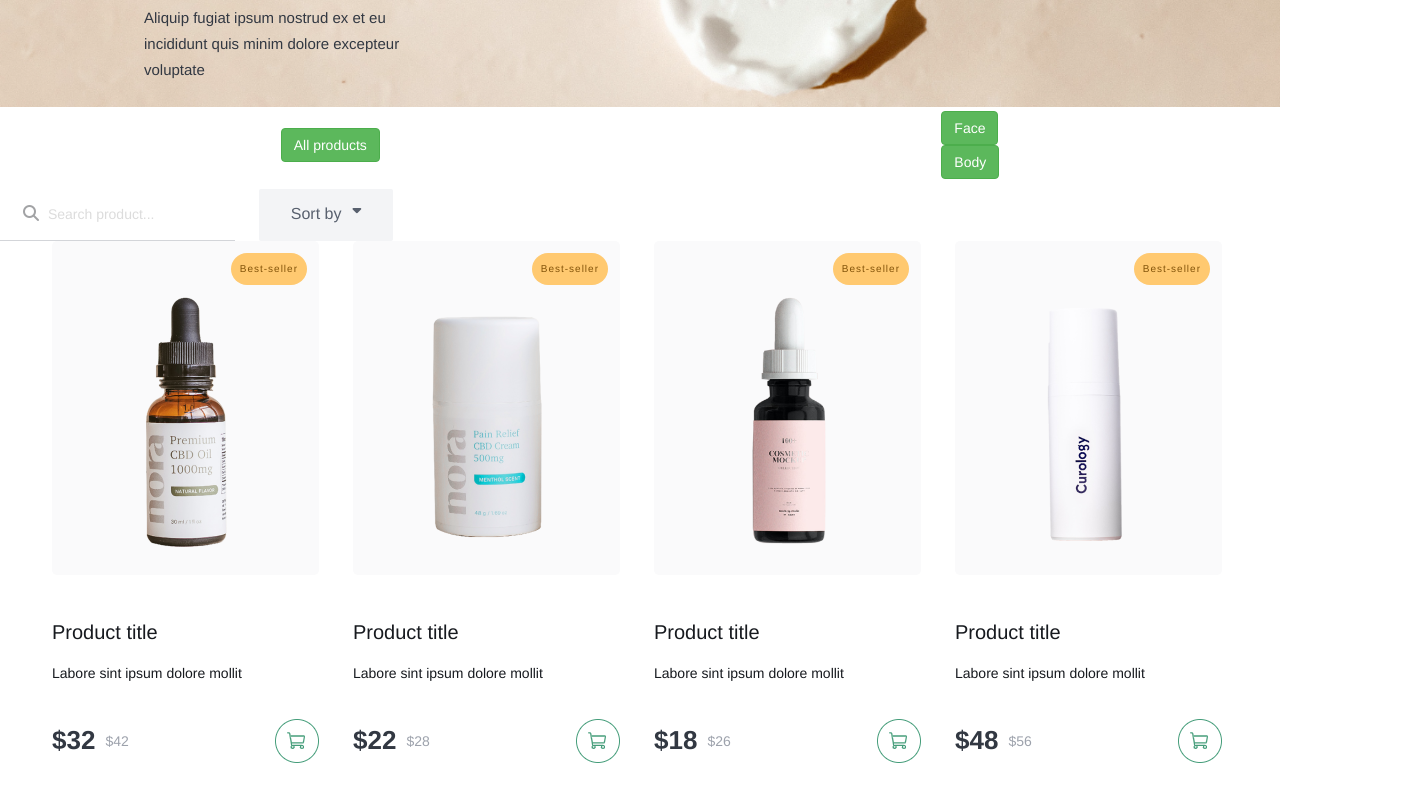
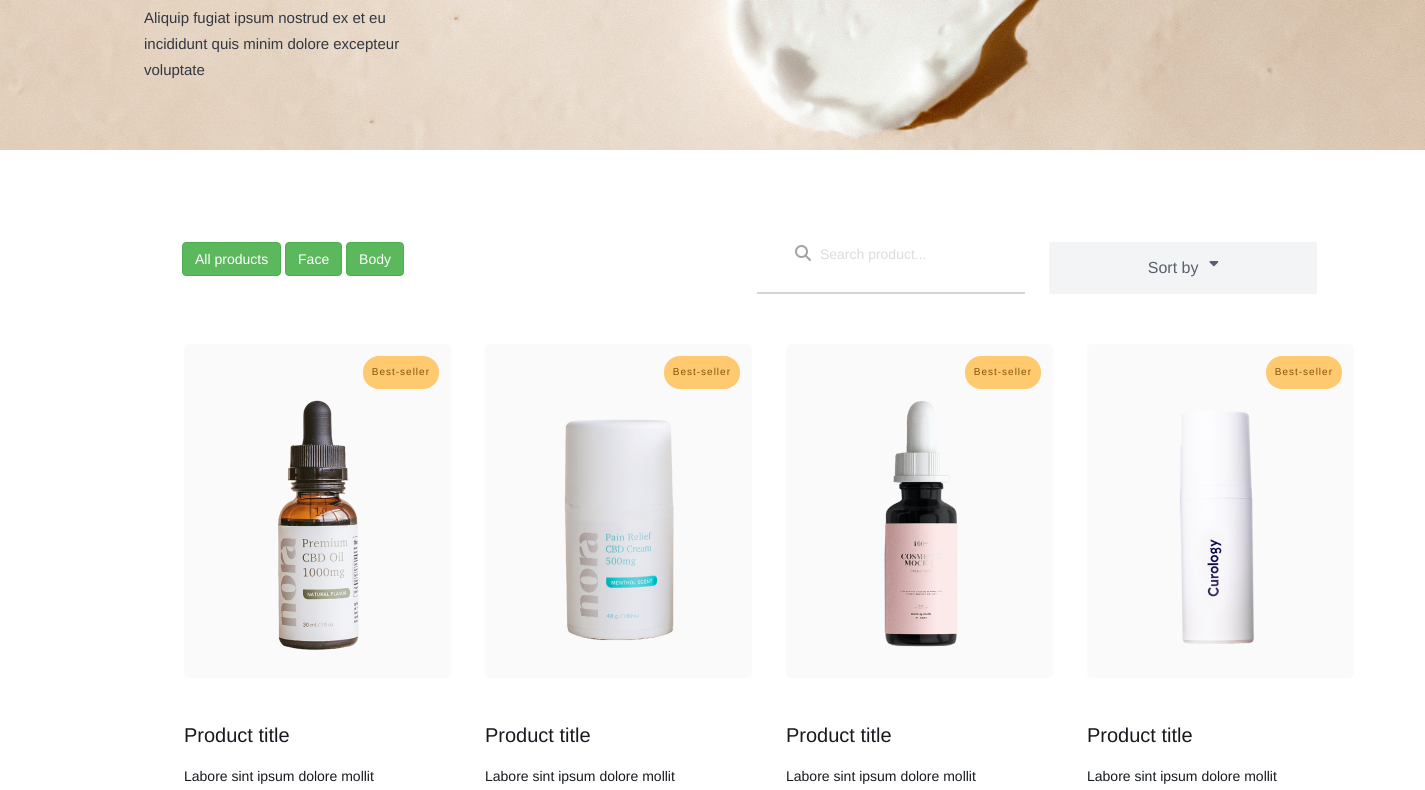
Before and after one commit to EchhOpp/ProductListing, a plain HTML site: page index.html in a window 1280 px wide. Shown: the part 300-1090 px from the top of the page, 1425 px wide, since content can reach past the window. Drawn offline with nearby package versions, Linux system fonts and the light colour scheme.

Commit message:
add bs for subnav_container

```diff
--- a/assets/css/style.css
+++ b/assets/css/style.css
@@ -162,40 +162,31 @@ html{
     line-height: 26px;
     padding: 11px 0;
 }
-
+/* container */
 #container {
     width: 100%;
+    margin: 8% 132px;
 }
 
-#container_subnav {
-    padding: 64px 132px 56px 132px;
-    display: flex;
-    justify-content: space-between;
+.container_subnav {
+    width: 100%;
+    padding: 50px;
 }
 
+#container_subnav-btn li {
+    padding: 0 70px;
+    border-right: 1px solid var(--textsub-color);
+    list-style-type: none;
+    display: inline-block;
+}
 
-
-#container_subnav-searchsort {
+.container_subnav-searchsort {
     display: flex;
     align-items: center;
 }
 
-#container_subnav-btn {
-    list-style-type: none;
-    display: flex;
-    justify-content: space-around;
-    align-items: center;
-}
-
-#container_subnav-btn>li {
-    list-style-type: none;
-    display: inline-block;
-}
-
-#container_subnav-search {
-    width: 235px;
-    height: 52px;
-    border-bottom: 1px solid #d3d5d9;
+.container_subnav-search {
+    border-bottom:2px solid #d3d5d9;
 }
 
 #container_subnav-search--icon{
@@ -205,7 +196,7 @@ html{
     display: inline-block;
 }
 
-#container_subnav-sort {
+.container_subnav-sort {
     display: flex;
     justify-content: center;
     align-items: center;
@@ -213,7 +204,7 @@ html{
     height: 52px;
     width: 134px;
     border-radius: 2px;
-    background-color: #f3f4f6;
+    background-color: #f3f4f6;;
 }
 
 #container_subnav-sort--text {
--- a/index.html
+++ b/index.html
@@ -41,39 +41,31 @@
             </div>
         </div>
         <div id="slider">
-            <img id="slider_img" src="./assets/img/Image 1.png" alt="ảnh silder">
+            <img class="slider_img row" src="./assets/img/Image 1.png" alt="ảnh silder">
             <div id="slider_content">
                 <h2 id="slider_content-title">Gift for your skin</h2>
                 <p id="slider_content-text">Aliquip fugiat ipsum nostrud ex et eu incididunt quis minim dolore excepteur voluptate</p>
             </div>
         </div>
         <div id="container">
-            <div id="container_nav">
-                <div id="container_subnav row">
-                    <ul id="container_subnav-btn">
-                        <li class="container_subnav-btn--item"><a href="">
+            <div class="container_subnav row">
+                    <div class="container_subnav-btn col-md-6">
                             <button type="button" class="btn btn-success ">All products</button>
-                        </li>
-                        <li class="container_subnav-btn--item">
                             <button type="button" class="btn btn-success ">Face</button>
-                        </li>
-                        <li class="container_subnav-btn--item">
                             <button type="button" class="btn btn-success ">Body</button>
-                        </li>
-                    </ul>
-                    <div id="container_subnav-searchsort">
-                        <div id="container_subnav-search">
+                    </div>
+                    <div class="container_subnav-searchsort row col-md-6">
+                        <div class="container_subnav-search col-md-6">
                             <p id="container_subnav-search--icon"><i class="fa-solid fa-magnifying-glass"></i></p>
                             <input type="search" name="search" class="input_search text-font14" value="Search product...">
                         </div>
-                        <div id="container_subnav-sort">
+                        <div class="container_subnav-sort col-md-6">
                             <a href="" id="container_subnav-sort--text">Sort by</a>
                             <p id="container_subnav-sort--icon"><i class="fa-solid fa-caret-down"></i></p>
                         </div>
                     </div>
-
-                </div>
-                <div id="container_product">
+            </div>
+            <div id="container_product">
                     <div class="grid">
                         <div class="grid__row">
                             <div class="grid__column-3">
@@ -310,7 +302,6 @@
                             </div>
                         </div>
                     </div>
-                </div>
             </div>
         </div>
         <div id="footer">
```
Also changed, not shown: demo/demo bs for all product.png (added), demo/demo_nav header and input header.png (added).
